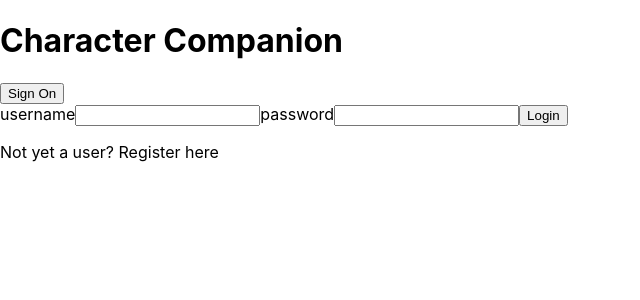
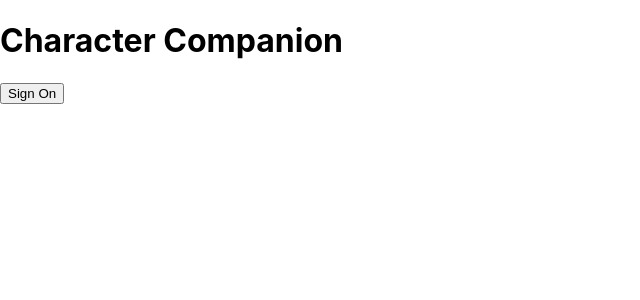
Before and after one commit to tsbarrett89/character-companion-fe, a React (Create React App) app: page / in a window 1280 px wide. Shown: the top 300 px of the page, without its empty margins (0-640 px from the left). Built offline with nearby package versions, Linux system fonts and the light colour scheme.

Commit message:
changed login path

```diff
--- a/src/App.js
+++ b/src/App.js
@@ -10,7 +10,7 @@
     <div>
       <Header />
 
-      <Route exact path='/' component={SignIn} />
+      <Route exact path='/login' component={SignIn} />
       <Route path='/character-list' component={CharacterList} />
     </div>
   );
```
